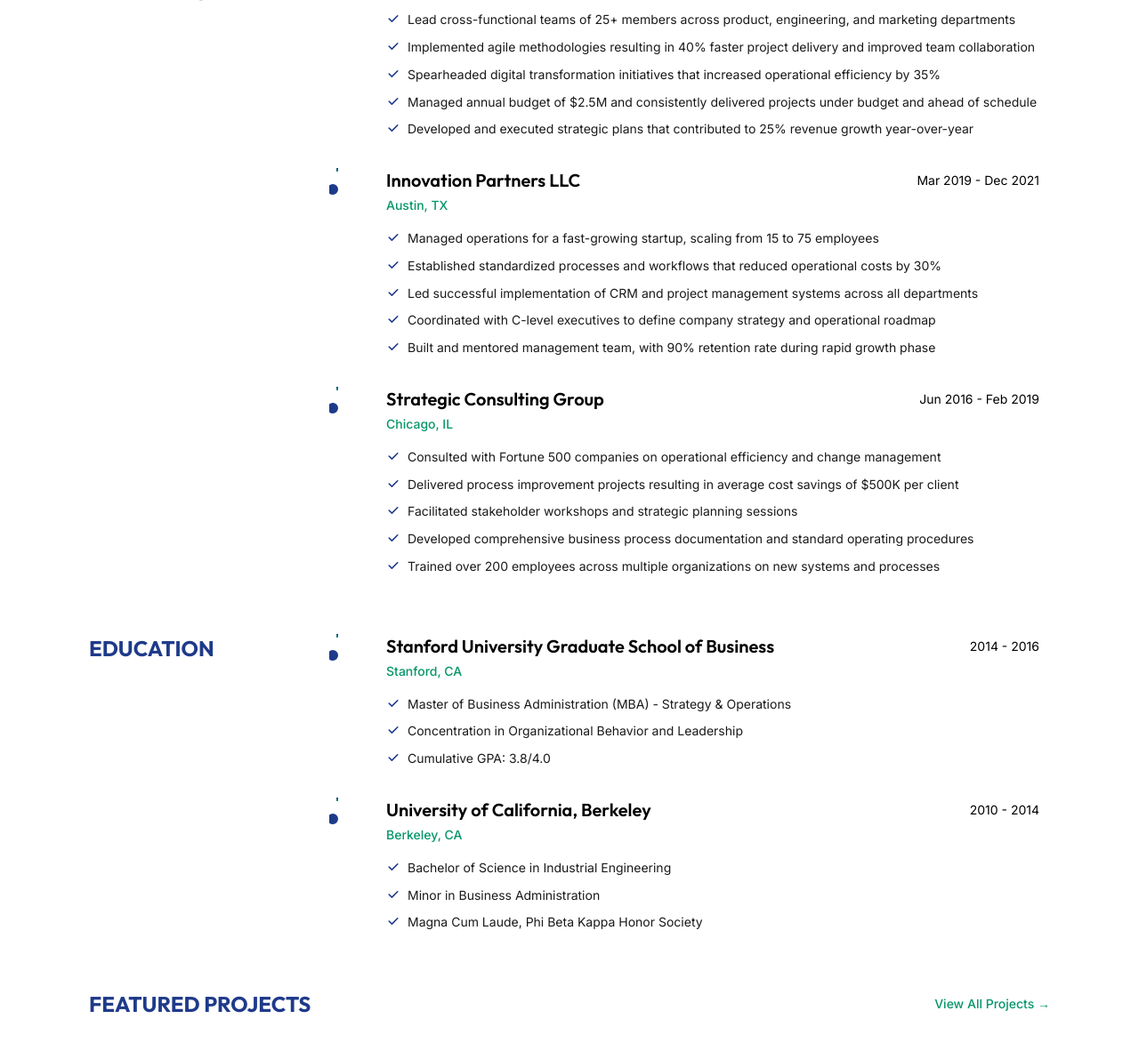
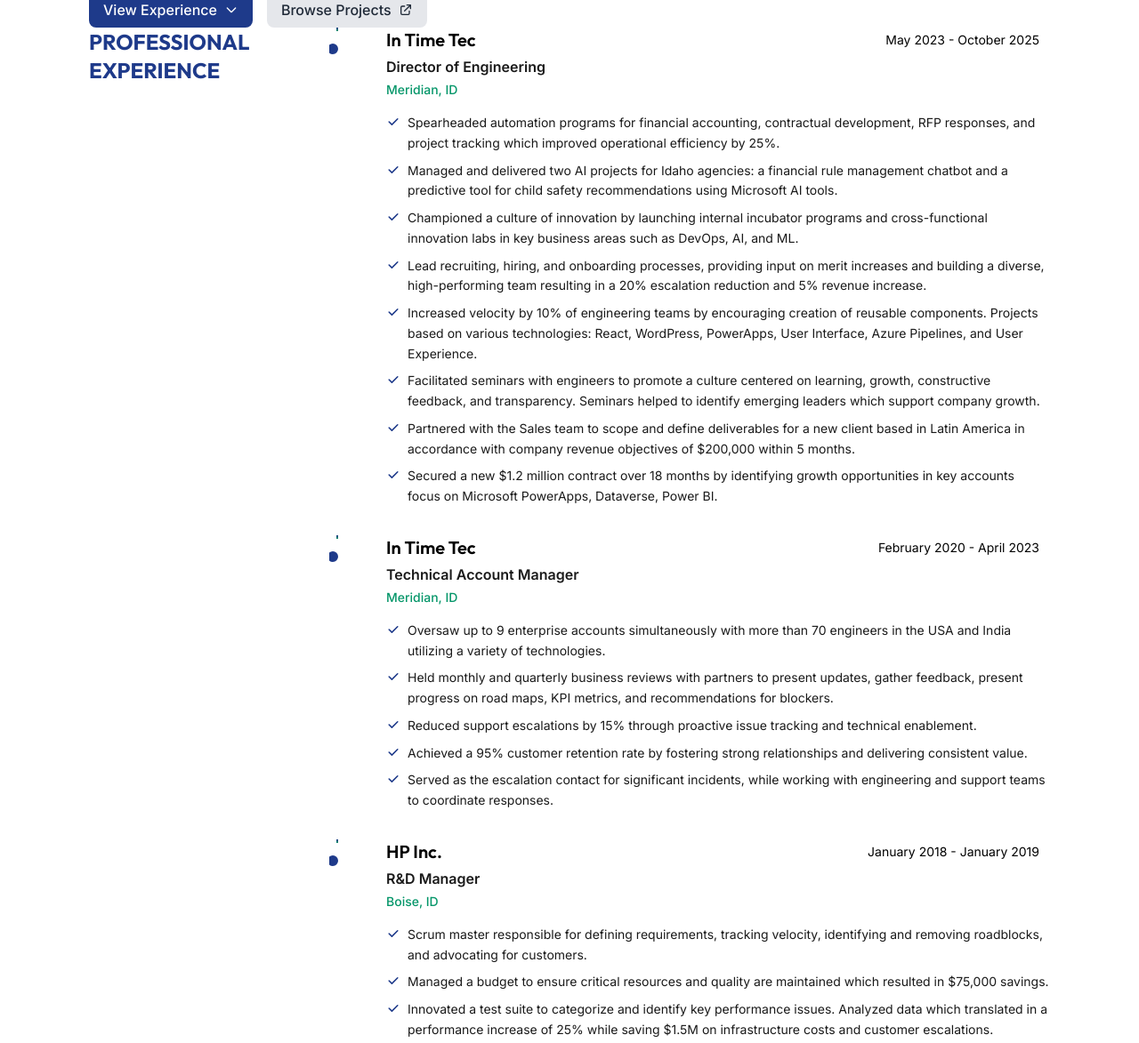
Before and after one commit to MaxRivas/managementportfolio, an Astro site: page / in a window 1280 px wide. Shown: the part 746-1919 px from the top of the page at 89% size. Built offline with nearby package versions, Linux system fonts and the light colour scheme; Astro itself is replaced by a stand-in of ours.

Commit message:
feat: Update experience section to include job titles and modify personal information

```diff
--- a/src/components/home/Experience.astro
+++ b/src/components/home/Experience.astro
@@ -25,6 +25,9 @@
                 <h3 class="text-xl font-semibold text-gray-900 dark:text-white mb-1">
                   {item.name}
                 </h3>
+                <p class="text-management-gold dark:text-yellow-400 text-base font-semibold mb-1">
+                  {item.jobTitle}
+                </p>
                 <p class="text-management-green dark:text-green-400 text-sm font-medium">
                   {item.location}
                 </p>
--- a/src/data/info.ts
+++ b/src/data/info.ts
@@ -1,72 +1,103 @@
 export const info = {
   baseUrl: "https://management-portfolio.vercel.app",
-  name: "Maria Rodriguez",
-  jobDescription: "Senior Operations Manager & Strategic Leader",
-  about: `I'm an experienced operations manager and strategic leader with over 8 years of experience in driving organizational growth, optimizing processes, and leading high-performing teams. I specialize in digital transformation, change management, and building scalable business operations. My passion lies in turning complex challenges into streamlined solutions that deliver measurable results.`,
+  name: "Maximiliano (Max) Rivas",
+  jobDescription: "Director of Engineering",
+  about: `Visionary engineering leader with 7+ years of experience driving innovation and delivering enterprise-scale, cloud-native software solutions in SaaS environments. Expert in leading multiple agile teams, shaping technical direction, and aligning product delivery with strategic business outcomes. Passionate about mentoring high-performing teams, championing modern engineering practices, and leveraging AI and automation to scale impact. Adept at fostering a culture of accountability, continuous improvement, and customer-centric excellence while managing stakeholder relationships and guiding process transformation.`,
 
   experience: [
     {
-      name: "Global Tech Solutions Inc.",
-      location: "San Francisco, CA",
-      startDate: "Jan 2022",
-      endDate: "Present",
+      name: "In Time Tec",
+      location: "Meridian, ID",
+      startDate: "May 2023",
+      endDate: "October 2025",
+      jobTitle: "Director of Engineering",
       description: [
-        "Lead cross-functional teams of 25+ members across product, engineering, and marketing departments",
-        "Implemented agile methodologies resulting in 40% faster project delivery and improved team collaboration",
-        "Spearheaded digital transformation initiatives that increased operational efficiency by 35%",
-        "Managed annual budget of $2.5M and consistently delivered projects under budget and ahead of schedule",
-        "Developed and executed strategic plans that contributed to 25% revenue growth year-over-year"
+        "Spearheaded automation programs for financial accounting, contractual development, RFP responses, and project tracking which improved operational efficiency by 25%.",
+        "Managed and delivered two AI projects for Idaho agencies: a financial rule management chatbot and a predictive tool for child safety recommendations using Microsoft AI tools.",
+        "Championed a culture of innovation by launching internal incubator programs and cross-functional innovation labs in key business areas such as DevOps, AI, and ML.",
+        "Lead recruiting, hiring, and onboarding processes, providing input on merit increases and building a diverse, high-performing team resulting in a 20% escalation reduction and 5% revenue increase.",
+        "Increased velocity by 10% of engineering teams by encouraging creation of reusable components.  Projects based on various technologies: React, WordPress, PowerApps, User Interface, Azure Pipelines, and User Experience.",
+        "Facilitated seminars with engineers to promote a culture centered on learning, growth, constructive feedback, and transparency.  Seminars helped to identify emerging leaders which support company growth.",
+        "Partnered with the Sales team to scope and define deliverables for a new client based in Latin America in accordance with company revenue objectives of $200,000 within 5 months.",
+        "Secured a new $1.2 million contract over 18 months by identifying growth opportunities in key accounts focus on Microsoft PowerApps, Dataverse, Power BI."
       ],
     },
     {
-      name: "Innovation Partners LLC",
-      location: "Austin, TX",
-      startDate: "Mar 2019",
-      endDate: "Dec 2021",
+      name: "In Time Tec",
+      location: "Meridian, ID",
+      startDate: "February 2020",
+      endDate: "April 2023",
+      jobTitle: "Technical Account Manager",
       description: [
-        "Managed operations for a fast-growing startup, scaling from 15 to 75 employees",
-        "Established standardized processes and workflows that reduced operational costs by 30%",
-        "Led successful implementation of CRM and project management systems across all departments",
-        "Coordinated with C-level executives to define company strategy and operational roadmap",
-        "Built and mentored management team, with 90% retention rate during rapid growth phase"
+        "Oversaw up to 9 enterprise accounts simultaneously with more than 70 engineers in the USA and India utilizing a variety of technologies.",
+        "Held monthly and quarterly business reviews with partners to present updates, gather feedback, present progress on road maps, KPI metrics, and recommendations for blockers.",
+        "Reduced support escalations by 15% through proactive issue tracking and technical enablement.",
+        "Achieved a 95% customer retention rate by fostering strong relationships and delivering consistent value.",
+        "Served as the escalation contact for significant incidents, while working with engineering and support teams to coordinate responses."
       ],
     },
     {
-      name: "Strategic Consulting Group",
-      location: "Chicago, IL",
-      startDate: "Jun 2016",
-      endDate: "Feb 2019",
+      name: "HP Inc.",
+      location: "Boise, ID",
+      startDate: "January 2018",
+      endDate: "January 2019",
+      jobTitle: "R&D Manager",
       description: [
-        "Consulted with Fortune 500 companies on operational efficiency and change management",
-        "Delivered process improvement projects resulting in average cost savings of $500K per client",
-        "Facilitated stakeholder workshops and strategic planning sessions",
-        "Developed comprehensive business process documentation and standard operating procedures",
-        "Trained over 200 employees across multiple organizations on new systems and processes"
+        "Scrum master responsible for defining requirements, tracking velocity, identifying and removing roadblocks, and advocating for customers.",
+		    "Managed a budget to ensure critical resources and quality are maintained which resulted in $75,000 savings.",
+	      "Innovated a test suite to categorize and identify key performance issues.  Analyzed data which translated in a performance increase of 25% while saving $1.5M on infrastructure costs and customer escalations.",
+	      "Managed a fully remote team and collaborated with stakeholders to ensure knowledge was absorbed as a SaaS application reached end of life.",
+	      "Fostered quality change management by building strong and strategic relationships among the team members, promoting engineers, and coaching a growth mindset across the team. This resulted in a 13% improvement in team morale and quality indicators.",
+	      "Influenced and aligned upper management to allocate funding and equipment so each member of the mobile development team can possess cross functional skills. Maximized the team’s overall skills which resulted in faster velocity and supported employees’ career goals."
       ],
+    },
+    {
+      name: "HP Inc.",
+      location: "Boise, ID",
+      startDate: "February 2010",
+      endDate: "December 2017",
+      jobTitle: "Senior Software Engineer / Technical Lead",
+      description: [
+        "Developed a custom printing application for The Church of Latter-Day Saints to gain a contract worth $5M.",
+	      "Innovated and executed a plugin framework to support third party vendors for policy management, cloud on-ramps applications, and identity management providers to enable stickiness and revenue of $175,000 annually for 3 years.",
+	      "Built a custom solution to utilize the newest SaaS software which won a new contract valued at $825,000 from a competitor.",
+	      "Implemented and delivered a custom automation framework for windows print drivers, reducing the time for testing from 6 months to 1 month and increase automated testing by 50%.",
+	      "Generated a Device Companion App (DCA) for HP printers to support the new sandbox infrastructure introduced on Windows 8 to ensure drivers will work with new architecture.",
+	      "Worked with Technical Architects to design a custom test automation framework which allowed windows print drivers to be tested at business and logic layers.",
+	      "Technical leader and Scrum master for 10 engineers distributed across the world."
+      ]
     },
   ],
 
   education: [
     {
-      name: "Stanford University Graduate School of Business",
-      location: "Stanford, CA",
-      startDate: "2014",
-      endDate: "2016",
+      name: "University of California, Los Angeles",
+      location: "Westwood, CA",
+      startDate: "September 2007",
+      endDate: "December 2009",
       description: [
-        "Master of Business Administration (MBA) - Strategy & Operations",
-        "Concentration in Organizational Behavior and Leadership",
-        "Cumulative GPA: 3.8/4.0"
+        "Bachelor of Science",
+        "Computer Science and Engineering",
       ],
     },
     {
-      name: "University of California, Berkeley",
-      location: "Berkeley, CA",
-      startDate: "2010",
-      endDate: "2014",
+      name: "Los Angeles Valley College",
+      location: "Valley Glen, CA",
+      startDate: "January 2005",
+      endDate: "June 2007",
       description: [
-        "Bachelor of Science in Industrial Engineering",
-        "Minor in Business Administration",
-        "Magna Cum Laude, Phi Beta Kappa Honor Society"
+        "Dean's List 2006-2007",
+      ],
+    },
+    {
+      name: "Los Angeles Mission College",
+      location: "Sylmar, CA",
+      startDate: "August 2001",
+      endDate: "June 2007",
+      description: [
+        "ESL Certificate",
+        "GED Certification",
+        "Dean's List 2005-2006",
       ],
     },
   ],
@@ -85,10 +116,8 @@
   ],
 
   socialMedia: {
-    linkedin: "https://www.linkedin.com/in/maria-rodriguez-operations",
-    email: "mailto:maria.rodriguez@email.com",
-    twitter: "https://twitter.com/mariaops",
-    website: "https://mariaoperations.com",
+    linkedin: "https://www.linkedin.com/in/maximiliano-a-rivas/",
+    email: "mailto:maxanzor13@gmail.com",
   },
 
   projects: [
--- a/src/types/index.ts
+++ b/src/types/index.ts
@@ -15,6 +15,7 @@
   location: string;
   startDate: string;
   endDate: string;
+  jobTitle: string;
   description: string[];
 }
 
--- a/tsconfig.json
+++ b/tsconfig.json
@@ -1,5 +1,5 @@
 {
-  "extends": "astro/tsconfigs/strict",
+  "extends": "astro/tsconfigs/base",
   "compilerOptions": {
     "baseUrl": ".",
     "paths": {
```
